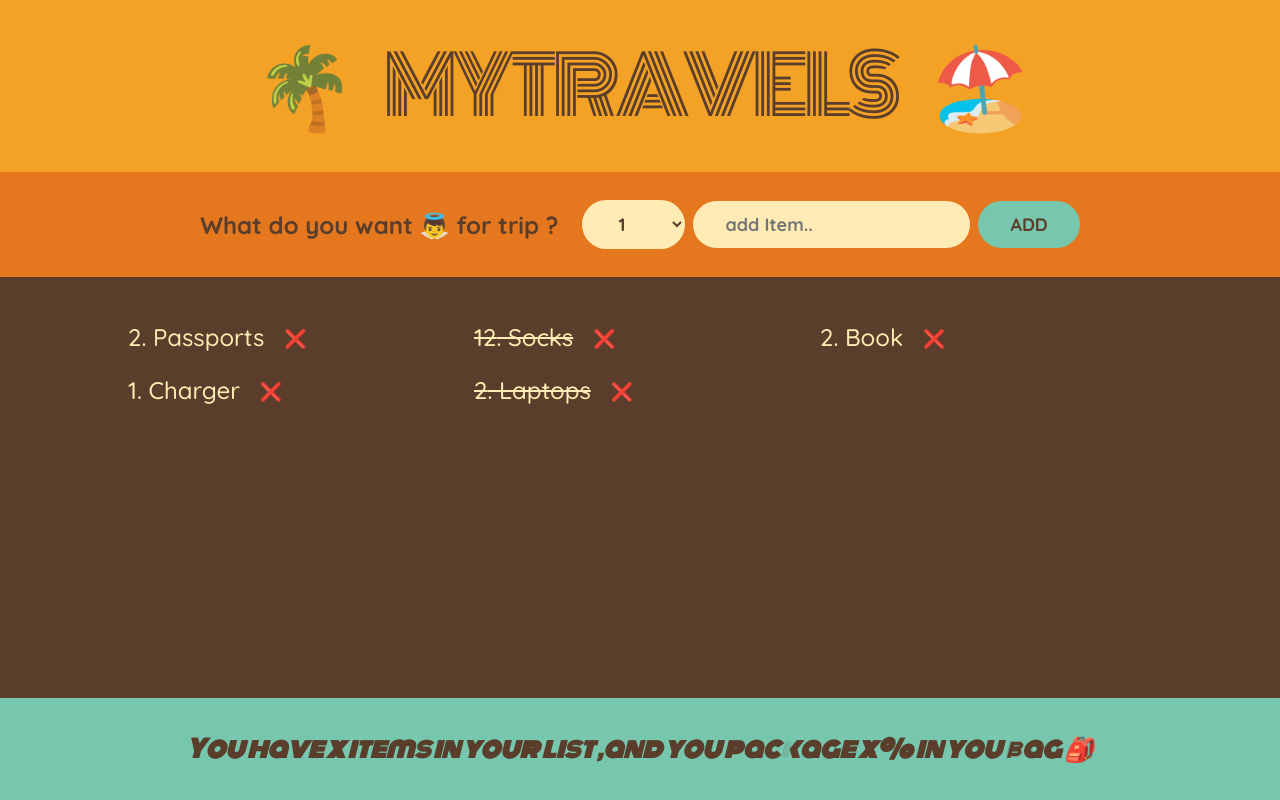
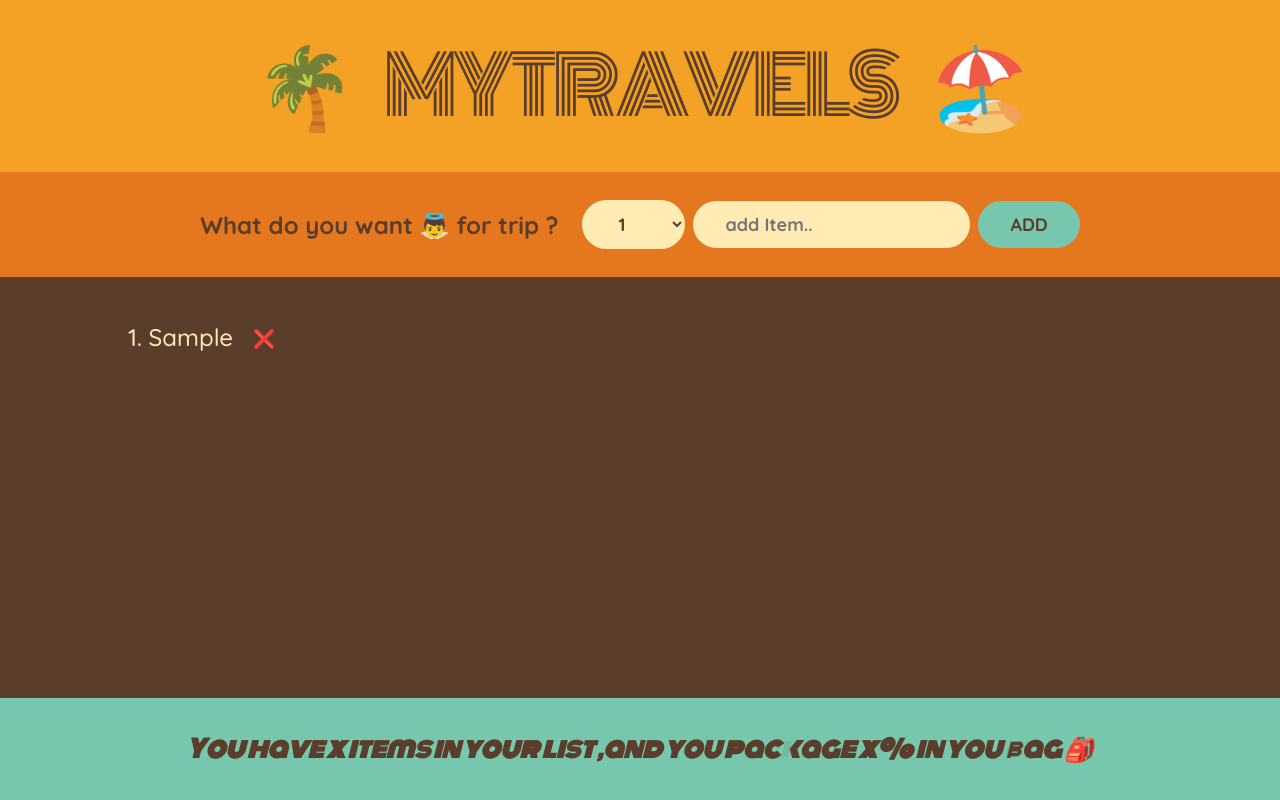
Before and after one commit to DarshanPro123/travelsList, a React (Vite) app: page / in a window 1280 px wide. Both pictures are taken after typing "Sample" into the empty fields and a click on the button "ADD". Built offline with nearby package versions, Linux system fonts and the light colour scheme.

Commit message:
Add some functionality like add and delte in list of data

```diff
--- a/src/App.jsx
+++ b/src/App.jsx
@@ -1,3 +1,4 @@
+import { useState } from "react";
 import "./App.css";
 import { Form } from "./Components/Form";
 import Logo from "./Components/Logo";
@@ -5,12 +6,29 @@ import Pakgeing from "./Components/Pakgeing";
 import { Status } from "./Components/Status";
 
 const App = () => {
+  const [data, setData] = useState([]);
+  const handleItems = (item) => {
+    setData((items) => [...items, item]);
+  };
+  const handleDelete = (id) => {
+    setData((data) => data.filter((item) => item.id !== id));
+  };
+
+  const handleCheck = (id) => {
+    setData((data) =>
+      data.map((i) => (i.id === id ? { ...i, packed: !i.packed } : i))
+    );
+  };
   return (
     <>
       <div className="app">
         <Logo />
-        <Form />
-        <Pakgeing />
+        <Form onhandleAdd={handleItems} />
+        <Pakgeing
+          data={data}
+          onDelete={handleDelete}
+          onhandleCheck={handleCheck}
+        />
         <Status />
       </div>
     </>
--- a/src/Components/Form.jsx
+++ b/src/Components/Form.jsx
@@ -1,6 +1,7 @@
 import { useState } from "react";
 
-export const Form = () => {
+// eslint-disable-next-line react/prop-types
+export const Form = ({ onhandleAdd }) => {
   const [desc, setDesc] = useState(""); // get description from iput value
   const [quntity, setQuantity] = useState(1); //gett quantity value from select dropdown of numbers
   const handleSubmit = (e) => {
@@ -10,13 +11,9 @@ export const Form = () => {
     // after data get from input it's clear input in screen
     console.log(quntity);
 
-    const newItem = {
-      desc,
-      quntity,
-      packed: false,
-      id: Date.now(),
-    };
+    const newItem = { desc, quntity, packed: false, id: Date.now() };
     console.log(newItem);
+    onhandleAdd(newItem);
     setDesc("");
     setQuantity(1);
   };
--- a/src/Components/Pakgeing.jsx
+++ b/src/Components/Pakgeing.jsx
@@ -1,14 +1,7 @@
-const initialItems = [
-  { id: 1, description: "Passports", quantity: 2, packed: false },
-  { id: 2, description: "Socks", quantity: 12, packed: true },
-  { id: 3, description: "Book", quantity: 2, packed: false },
-  { id: 4, description: "Charger", quantity: 1, packed: false },
-  { id: 5, description: "Laptops", quantity: 2, packed: true },
-];
-
 // import { useState } from "react";
 
-const Pakgeing = () => {
+// eslint-disable-next-line react/prop-types
+const Pakgeing = ({ data, onDelete, onhandleCheck }) => {
   //   const [initialItems, setInitialItems] = useState([
   //     {
   //       id: 1,
@@ -22,19 +15,21 @@ const Pakgeing = () => {
       <div className="list">
         {" "}
         <ul>
-          {initialItems.map((item) => {
+          {/* // eslint-disable-next-line react/prop-types */}
+          {data &&
+            data.map((item) => {
               return (
                 <div key={item.id}>
                   <li>
                     <span
-                    //   onClick={handlPackege}
+                      onClick={() => onhandleCheck(item.id)}
                       style={
                         item.packed ? { textDecoration: "Line-through" } : {}
                       }
                     >
-                    {item.quantity}. {item.description}
+                      {item.quntity}. {item.desc}
                     </span>
-                  <button>❌</button>
+                    <button onClick={() => onDelete(item.id)}>❌</button>
                   </li>
                 </div>
               );
```
Lines whose indentation alone changed are shown as unchanged.
